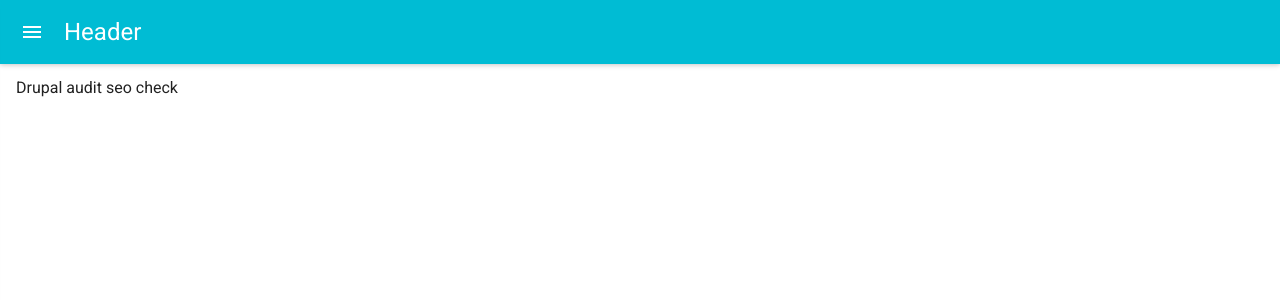
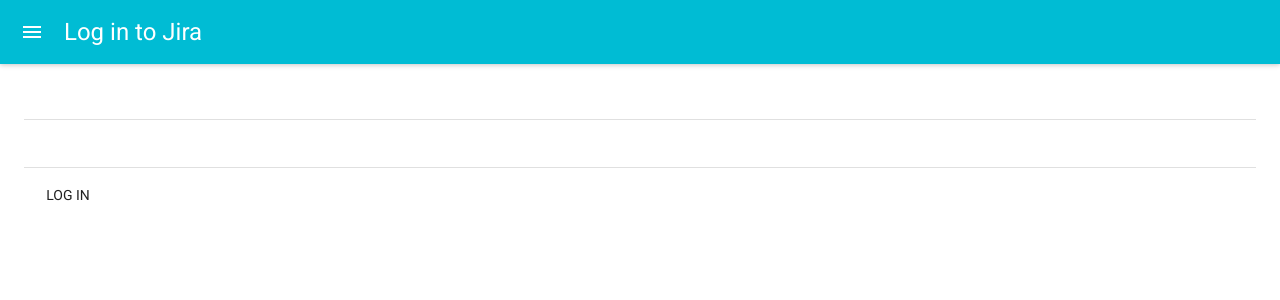
Before and after one commit to FrontEndProjects/jira-react-progressive-web-app, a React app: page / in a window 1280 px wide. Shown: the top 300 px of the page. Built offline with nearby package versions, Linux system fonts and the light colour scheme; what react-tap-event-plugin would draw is missing.

Commit message:
login form components

```diff
--- a/app/App.js
+++ b/app/App.js
@@ -3,12 +3,14 @@
 import MuiThemeProvider from 'material-ui/styles/MuiThemeProvider';
 import injectTapEventPlugin from 'react-tap-event-plugin';
 
-import Card from './components/Card.js';
+import Card from './components/Card';
 import AppBar from 'material-ui/AppBar';
 import Drawer from 'material-ui/Drawer';
 import Menu from 'material-ui/Menu';
 import MenuItem from 'material-ui/MenuItem';
 import Divider from 'material-ui/Divider';
+
+import LoginForm from './components/form/LoginForm.js';
 
 injectTapEventPlugin();
 
@@ -16,21 +18,28 @@
 
   constructor (props) {
     super(props);
-    this.state = {open: false};
+    this.state = {
+      open: false,
+      isLogged: false
+    };
+
     this.openDrawer = this.openDrawer.bind(this);
   }
 
   openDrawer () {
-    this.setState({open: !this.state.open});
+    this.setState({
+      open: !this.state.open
+    });
   }
 
   render () {
+    if (this.state.isLogged) {
       return (
         <MuiThemeProvider>
           <div>
             <Drawer open={this.state.open} docked={false} onRequestChange={(open) => this.setState({open})}>
               <Menu desktop={true}>
-              <MenuItem primaryText="Name of user" />
+                <MenuItem primaryText="Hi User" />
                 <Divider />
                 <MenuItem primaryText="Settings" />
                 <MenuItem primaryText="Help" />
@@ -38,12 +47,22 @@
                 <MenuItem primaryText="Sign out" />
               </Menu>
             </Drawer>
-          <AppBar title='Header' onLeftIconButtonTouchTap={this.openDrawer} />
+            <AppBar title='Logged' onLeftIconButtonTouchTap={this.openDrawer} />
             <Card />
+          </div>
+        </MuiThemeProvider>
+     );
+    } else {
+      return (
+        <MuiThemeProvider>
+          <div>
+            <AppBar title='Log in to Jira' />
+            <LoginForm />
           </div>
         </MuiThemeProvider>
       );
     }
   }
+}
 
 render(<App />, document.getElementById('app'));
--- /dev/null
+++ b/app/components/form/LoginForm.js
@@ -0,0 +1,20 @@
+import React, { Component } from 'react';
+import TextField from 'material-ui/TextField';
+import FlatButton from 'material-ui/FlatButton';
+
+import './login-form.scss';
+
+class LoginForm extends Component {
+
+  render () {
+    return (
+      <div className="input-form">
+        <TextField hintText="Enter your e-mail" fullWidth={true} ref="username" />
+        <TextField hintText="Enter your password" type="password" fullWidth={true} ref="password" />
+        <FlatButton label="Log In" />
+      </div>
+     );
+  }
+}
+
+export default LoginForm;
--- /dev/null
+++ b/app/components/form/login-form.scss
@@ -0,0 +1,7 @@
+.input-form {
+	padding: 16px 24px 0 24px;
+
+	input {
+		-webkit-box-shadow: 0 0 0px 9999px white inset !important;
+	}
+}
```
Lines whose indentation alone changed are shown as unchanged.
